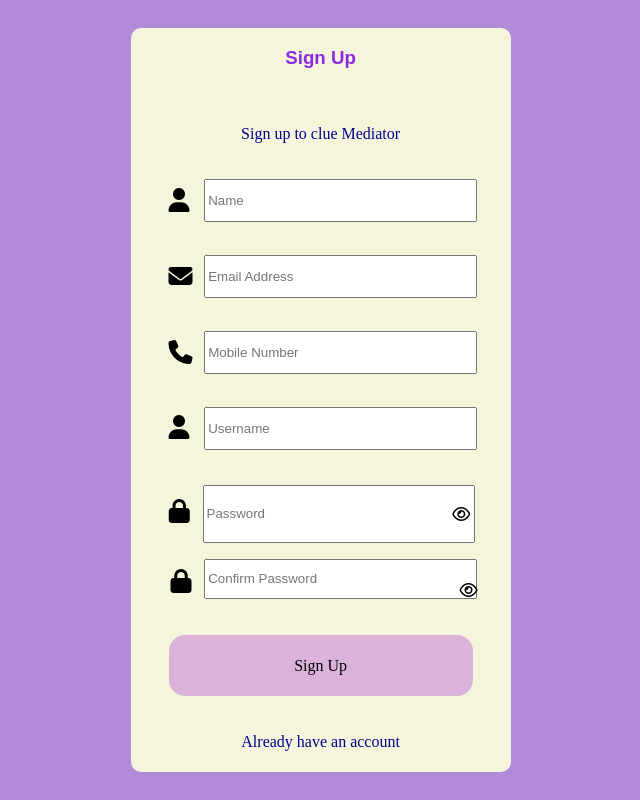
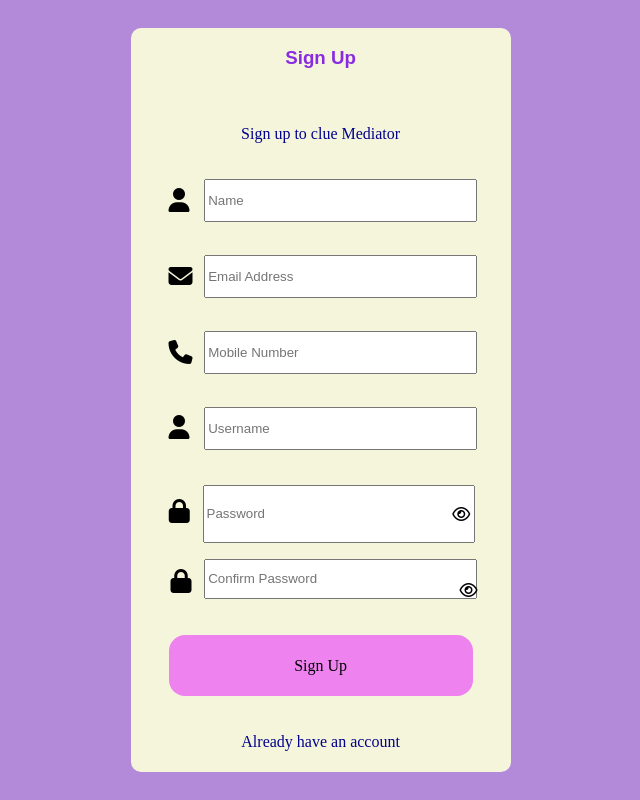
Before and after one commit to madhankumarp1/Signup-regex-validation, a plain HTML site: page index.html in a window 1280 px wide. In both pictures the pointer is over the button "Sign Up". Shown: the whole page, without its empty margins (321-961 px from the left). Drawn offline with Linux system fonts and the light colour scheme.

Commit message:
Update style.css

```diff
--- a/style.css
+++ b/style.css
@@ -350,3 +350,6 @@ span#eye {
     left: -23px;
     cursor: pointer;
 }
+.btn:hover{
+    background-color: violet;
+}
```
